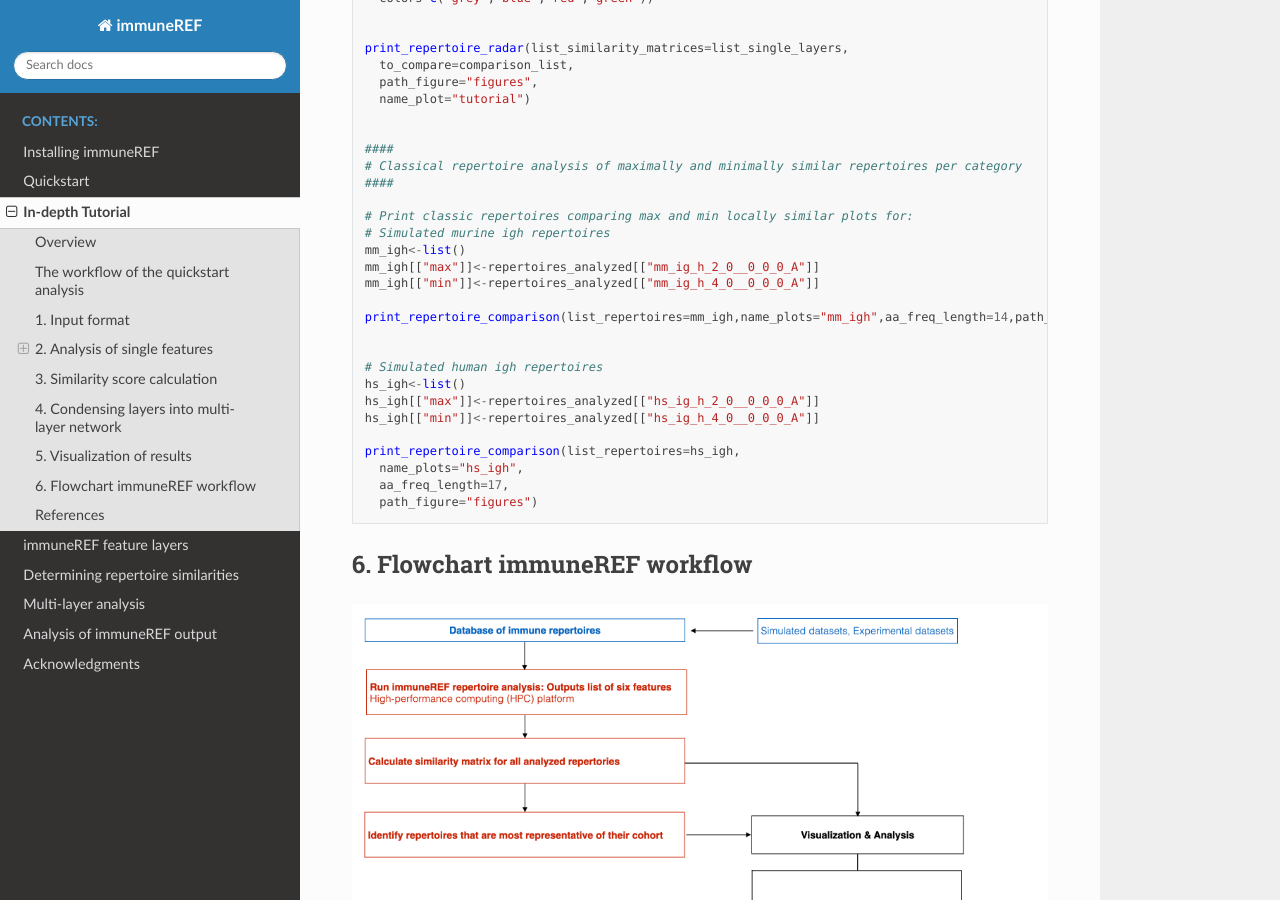
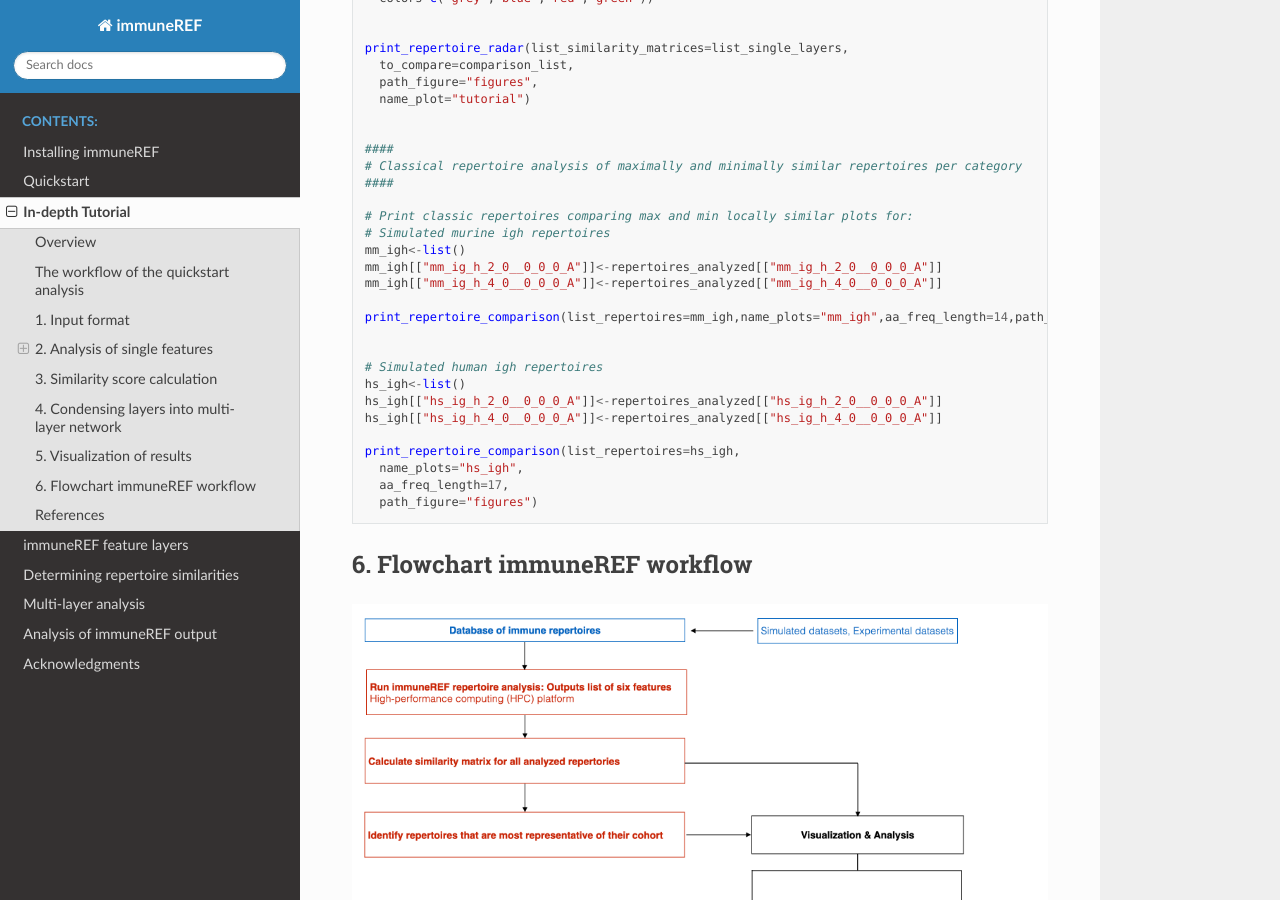
Before and after one commit to GreiffLab/immuneREF, a Sphinx documentation site: the page built from docs/source/tutorial.rst, in a window 1280 px wide and 900 px high, scrolled down 6605 px. Built offline with Sphinx 7.4.7 and the Read the Docs theme 2.0.0, drawn with Linux system fonts in a browser that asks for light colours; formulas are drawn with MathJax 3.

Commit message:
Add files via upload

```diff
--- a/docs/source/tutorial.rst
+++ b/docs/source/tutorial.rst
@@ -351,16 +351,16 @@ A detailed overview of the output produced by the tutorial code below is found a
     # Print classic repertoires comparing max and min locally similar plots for:
     # Simulated murine igh repertoires
     mm_igh<-list()
-    mm_igh[["max"]]<-repertoires_analyzed[["mm_ig_h_2_0__0_0_0_A"]]
-    mm_igh[["min"]]<-repertoires_analyzed[["mm_ig_h_4_0__0_0_0_A"]]
+    mm_igh[["mm_ig_h_2_0__0_0_0_A"]]<-repertoires_analyzed[["mm_ig_h_2_0__0_0_0_A"]]
+    mm_igh[["mm_ig_h_4_0__0_0_0_A"]]<-repertoires_analyzed[["mm_ig_h_4_0__0_0_0_A"]]
 
     print_repertoire_comparison(list_repertoires=mm_igh,name_plots="mm_igh",aa_freq_length=14,path_figure="figures")
 
 
     # Simulated human igh repertoires
     hs_igh<-list()
-    hs_igh[["max"]]<-repertoires_analyzed[["hs_ig_h_2_0__0_0_0_A"]]
-    hs_igh[["min"]]<-repertoires_analyzed[["hs_ig_h_4_0__0_0_0_A"]]
+    hs_igh[["hs_ig_h_2_0__0_0_0_A"]]<-repertoires_analyzed[["hs_ig_h_2_0__0_0_0_A"]]
+    hs_igh[["hs_ig_h_4_0__0_0_0_A"]]<-repertoires_analyzed[["hs_ig_h_4_0__0_0_0_A"]]
 
     print_repertoire_comparison(list_repertoires=hs_igh,
       name_plots="hs_igh",
```
